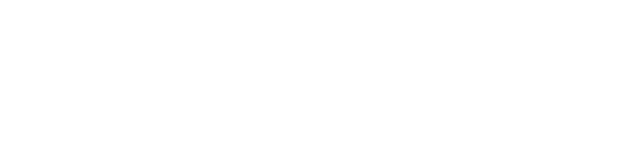
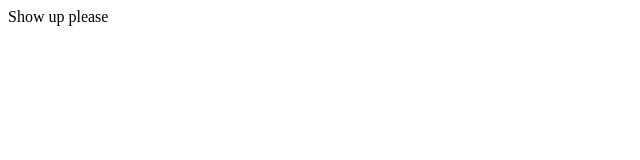
Before and after one commit to qtpeters/sites, a plain HTML site: page workouts/index.html in a window 1280 px wide. Shown: the whole page, without its empty margins (0-640 px from the left). Drawn offline with Linux system fonts and the light colour scheme.

Commit message:
Changed index

```diff
--- a/workouts/index.html
+++ b/workouts/index.html
@@ -3,5 +3,6 @@
 	<head>
 	</head>
 	<body>
+		<p>Show up please<p>
 	</body>
 </html>
```
